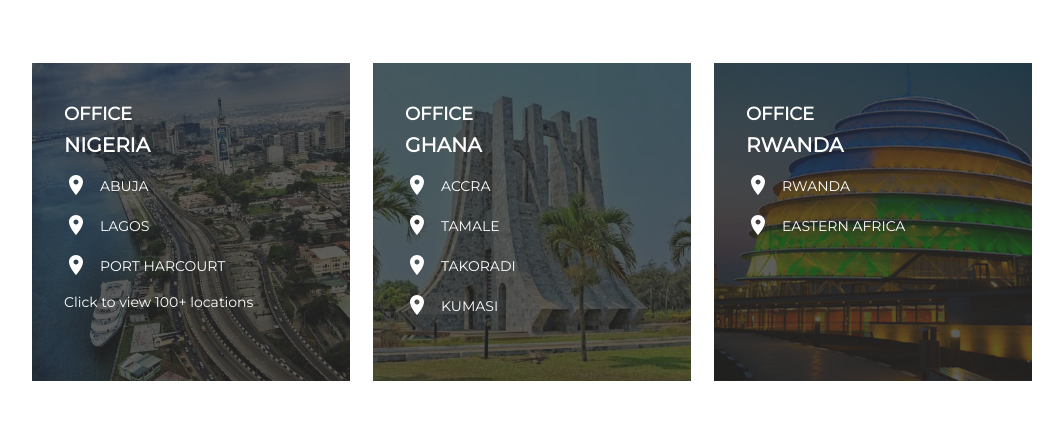
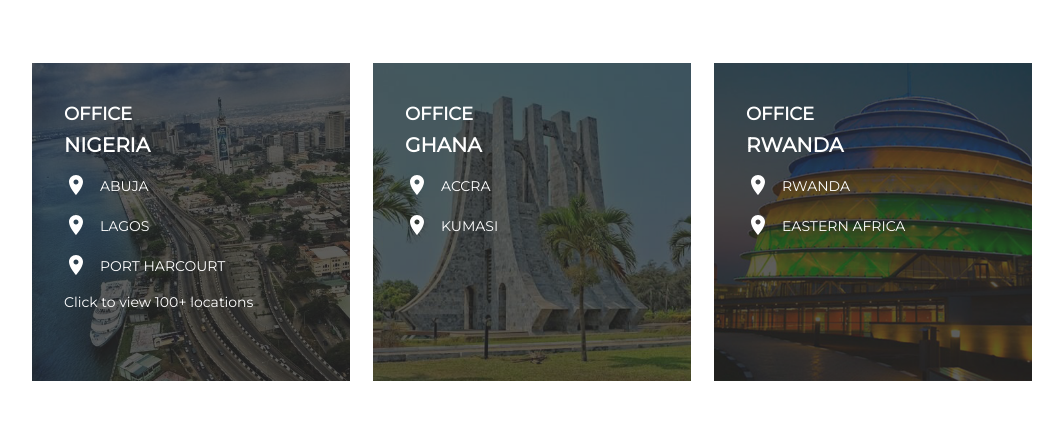
Before and after one commit to taeillo/mls, a Flask app: page / in a window 1280 px wide. Shown: the part 1884-2328 px from the top of the page, without its empty margins (108-1171 px from the left). Run offline with Flask 2, Linux system fonts and the light colour scheme.

Commit message:
Update index.html

```diff
--- a/templates/index.html
+++ b/templates/index.html
@@ -230,8 +230,6 @@
 	 				<div class="location-subtext">OFFICE</div>
 	 				<div class="location-subtext1">GHANA</div>
 	 				<div class="location-subtext2"><img class="text-image" src="{{ url_for('static', filename = 'image/room-24px 1.svg')}}"  alt="image"><span class="text-t">ACCRA</span></div>
-	 				<div class="location-subtext2"><img class="text-image" src="{{ url_for('static', filename = 'image/room-24px 1.svg')}}"  alt="image"><span class="text-t">TAMALE</span></div>
-	 				<div class="location-subtext2"><img class="text-image" src="{{ url_for('static', filename = 'image/room-24px 1.svg')}}"  alt="image"><span class="text-t">TAKORADI</span></div>
 	 				<div class="location-subtext2"><img class="text-image" src="{{ url_for('static', filename = 'image/room-24px 1.svg')}}"  alt="image"><span class="text-t">KUMASI</span></div>
 	 			</div>
 
```
